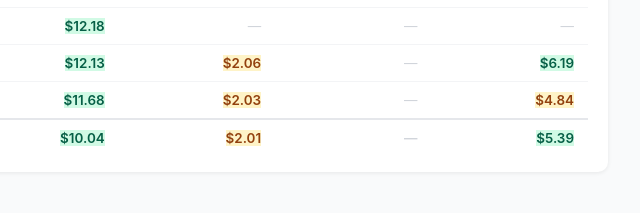
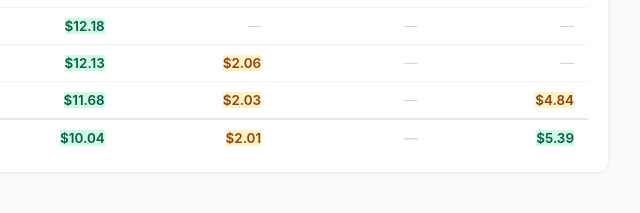
Before and after one commit to The-Pour-Over/strategic-ltv-dashboard, a plain HTML site: page index.html in a window 1280 px wide. Shown: the part 979-1192 px from the top of the page, 640-1280 px from the left. Drawn offline with Linux system fonts and the light colour scheme.

Commit message:
History table: show Jun 3 Overall as — (all its overall windows predate the cohort-bound fix)
Co-Authored-By: Claude Fable 5 <noreply@anthropic.com>

```diff
--- a/index.html
+++ b/index.html
@@ -454,56 +454,48 @@ const archivedPulls = [
     { channel: "Referrals",  subs: 1605,     openRate: 0.5722, CTR: 0.1655, unsubRate: 0.091, premiumRate: 0.001, referralRate: 0.008, refsPerReferrer: 2.38 },
     { channel: "Newsletter", subs: 2222,     openRate: 0.6944, CTR: 0.1036, unsubRate: 0.233, premiumRate: 0.001, referralRate: 0.005, refsPerReferrer: 1.83 },
     { channel: "Google",     subs: 0,        openRate: 0,      CTR: 0,      unsubRate: 0,     premiumRate: 0,     referralRate: 0,     refsPerReferrer: 0 },
-    { channel: "Overall",    subs: 2935374,  openRate: 0.5172, CTR: 0.0528, unsubRate: 0.495, premiumRate: 0.003, referralRate: 0.031, refsPerReferrer: 2.70, isOverall: true },
   ]},
   { name: "T+55 to T+65", month: 2, channels: [
     { channel: "Meta",       subs: 13054,    openRate: 0.4694, CTR: 0.0551, unsubRate: 0.310, premiumRate: 0.000, referralRate: 0.003, refsPerReferrer: 1.84 },
     { channel: "Referrals",  subs: 1093,     openRate: 0.5837, CTR: 0.1385, unsubRate: 0.109, premiumRate: 0.000, referralRate: 0.019, refsPerReferrer: 1.76 },
     { channel: "Newsletter", subs: 704,      openRate: 0.6663, CTR: 0.1120, unsubRate: 0.352, premiumRate: 0.004, referralRate: 0.004, refsPerReferrer: 3.00 },
     { channel: "Google",     subs: 0,        openRate: 0,      CTR: 0,      unsubRate: 0,     premiumRate: 0,     referralRate: 0,     refsPerReferrer: 0 },
-    { channel: "Overall",    subs: 2863408,  openRate: 0.5174, CTR: 0.0527, unsubRate: 0.500, premiumRate: 0.003, referralRate: 0.031, refsPerReferrer: 2.70, isOverall: true },
   ]},
   { name: "T+85 to T+95", month: 3, channels: [
     { channel: "Meta",       subs: 33120,    openRate: 0.4046, CTR: 0.0485, unsubRate: 0.319, premiumRate: 0.000, referralRate: 0.003, refsPerReferrer: 1.68 },
     { channel: "Referrals",  subs: 2070,     openRate: 0.5992, CTR: 0.1226, unsubRate: 0.119, premiumRate: 0.000, referralRate: 0.032, refsPerReferrer: 1.85 },
     { channel: "Newsletter", subs: 1664,     openRate: 0.6353, CTR: 0.0837, unsubRate: 0.247, premiumRate: 0.002, referralRate: 0.014, refsPerReferrer: 2.08 },
     { channel: "Google",     subs: 0,        openRate: 0,      CTR: 0,      unsubRate: 0,     premiumRate: 0,     referralRate: 0,     refsPerReferrer: 0 },
-    { channel: "Overall",    subs: 2762242,  openRate: 0.5181, CTR: 0.0526, unsubRate: 0.507, premiumRate: 0.003, referralRate: 0.032, refsPerReferrer: 2.71, isOverall: true },
   ]},
   { name: "T+115 to T+125", month: 4, channels: [
     { channel: "Meta",       subs: 23193,    openRate: 0.4575, CTR: 0.0552, unsubRate: 0.412, premiumRate: 0.000, referralRate: 0.006, refsPerReferrer: 1.76 },
     { channel: "Referrals",  subs: 2525,     openRate: 0.5882, CTR: 0.1154, unsubRate: 0.160, premiumRate: 0.001, referralRate: 0.025, refsPerReferrer: 1.65 },
     { channel: "Newsletter", subs: 972,      openRate: 0.5446, CTR: 0.0806, unsubRate: 0.354, premiumRate: 0.000, referralRate: 0.010, refsPerReferrer: 1.90 },
     { channel: "Google",     subs: 0,        openRate: 0,      CTR: 0,      unsubRate: 0,     premiumRate: 0,     referralRate: 0,     refsPerReferrer: 0 },
-    { channel: "Overall",    subs: 2643037,  openRate: 0.5190, CTR: 0.0524, unsubRate: 0.513, premiumRate: 0.003, referralRate: 0.033, refsPerReferrer: 2.72, isOverall: true },
   ]},
   { name: "T+145 to T+155", month: 5, channels: [
     { channel: "Meta",       subs: 49382,    openRate: 0.4250, CTR: 0.0497, unsubRate: 0.462, premiumRate: 0.000, referralRate: 0.007, refsPerReferrer: 1.72 },
     { channel: "Referrals",  subs: 2237,     openRate: 0.5600, CTR: 0.0986, unsubRate: 0.182, premiumRate: 0.003, referralRate: 0.025, refsPerReferrer: 2.21 },
     { channel: "Newsletter", subs: 1029,     openRate: 0.5763, CTR: 0.0840, unsubRate: 0.366, premiumRate: 0.001, referralRate: 0.014, refsPerReferrer: 1.29 },
     { channel: "Google",     subs: 0,        openRate: 0,      CTR: 0,      unsubRate: 0,     premiumRate: 0,     referralRate: 0,     refsPerReferrer: 0 },
-    { channel: "Overall",    subs: 2486360,  openRate: 0.5204, CTR: 0.0523, unsubRate: 0.519, premiumRate: 0.003, referralRate: 0.035, refsPerReferrer: 2.74, isOverall: true },
   ]},
   { name: "T+175 to T+185", month: 6, channels: [
     { channel: "Meta",       subs: 14432,    openRate: 0.3056, CTR: 0.0406, unsubRate: 0.525, premiumRate: 0.000, referralRate: 0.003, refsPerReferrer: 1.45 },
     { channel: "Referrals",  subs: 725,      openRate: 0.5899, CTR: 0.1107, unsubRate: 0.232, premiumRate: 0.001, referralRate: 0.026, refsPerReferrer: 1.79 },
     { channel: "Newsletter", subs: 987,      openRate: 0.6162, CTR: 0.1132, unsubRate: 0.383, premiumRate: 0.000, referralRate: 0.018, refsPerReferrer: 1.39 },
     { channel: "Google",     subs: 0,        openRate: 0,      CTR: 0,      unsubRate: 0,     premiumRate: 0,     referralRate: 0,     refsPerReferrer: 0 },
-    { channel: "Overall",    subs: 2392636,  openRate: 0.5223, CTR: 0.0522, unsubRate: 0.521, premiumRate: 0.003, referralRate: 0.036, refsPerReferrer: 2.75, isOverall: true },
   ]},
   { name: "T+205 to T+215", month: 7, channels: [
     { channel: "Meta",       subs: 8534,     openRate: 0.4474, CTR: 0.0381, unsubRate: 0.464, premiumRate: 0.001, referralRate: 0.006, refsPerReferrer: 1.37 },
     { channel: "Referrals",  subs: 1841,     openRate: 0.5909, CTR: 0.0984, unsubRate: 0.194, premiumRate: 0.002, referralRate: 0.030, refsPerReferrer: 1.82 },
     { channel: "Newsletter", subs: 1049,     openRate: 0.6275, CTR: 0.1117, unsubRate: 0.340, premiumRate: 0.007, referralRate: 0.030, refsPerReferrer: 1.84 },
     { channel: "Google",     subs: 0,        openRate: 0,      CTR: 0,      unsubRate: 0,     premiumRate: 0,     referralRate: 0,     refsPerReferrer: 0 },
-    { channel: "Overall",    subs: 2346025,  openRate: 0.5227, CTR: 0.0521, unsubRate: 0.522, premiumRate: 0.003, referralRate: 0.036, refsPerReferrer: 2.76, isOverall: true },
   ]},
   { name: "T+235 and on", month: 8, channels: [
     { channel: "Meta",       subs: 1182138,  openRate: 0.4469, CTR: 0.0350, unsubRate: 0.531, premiumRate: 0.001, referralRate: 0.013, refsPerReferrer: 1.88 },
     { channel: "Referrals",  subs: 89381,    openRate: 0.6247, CTR: 0.0857, unsubRate: 0.408, premiumRate: 0.006, referralRate: 0.057, refsPerReferrer: 2.43 },
     { channel: "Newsletter", subs: 70154,    openRate: 0.6384, CTR: 0.0910, unsubRate: 0.462, premiumRate: 0.005, referralRate: 0.031, refsPerReferrer: 1.84 },
     { channel: "Google",     subs: 15320,    openRate: 0.3643, CTR: 0.0480, unsubRate: 0.574, premiumRate: 0.001, referralRate: 0.006, refsPerReferrer: 2.94 },
-    { channel: "Overall",    subs: 2273424,  openRate: 0.5230, CTR: 0.0521, unsubRate: 0.524, premiumRate: 0.004, referralRate: 0.037, refsPerReferrer: 2.76, isOverall: true },
   ]},
   ] },
   { label: "Jul 7, 2026", windows: [
```
